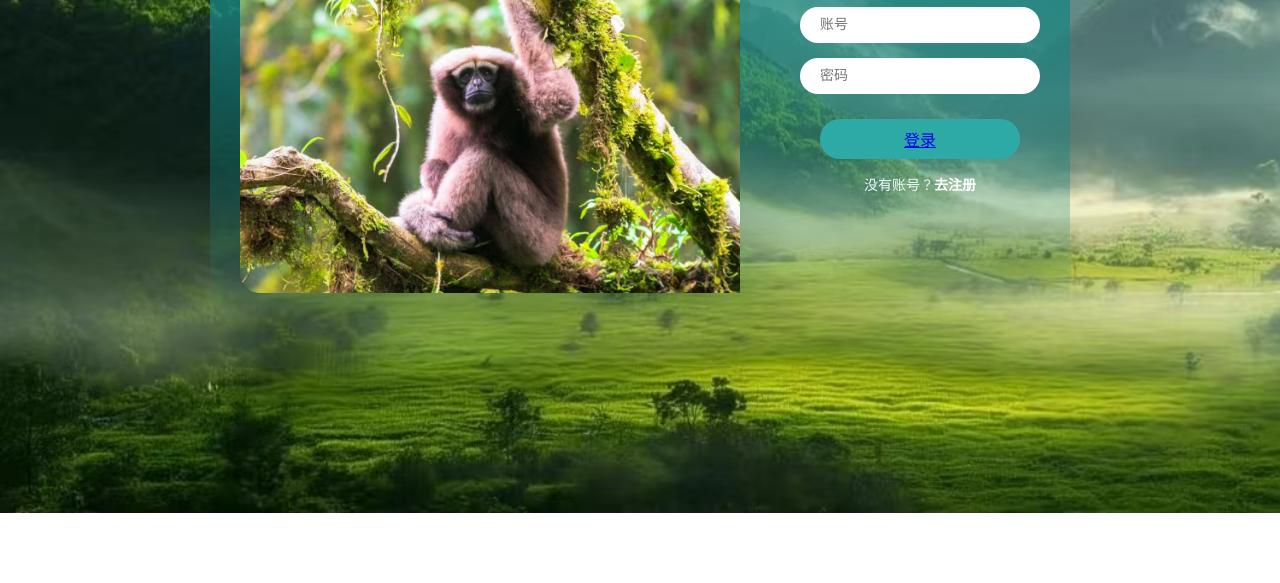
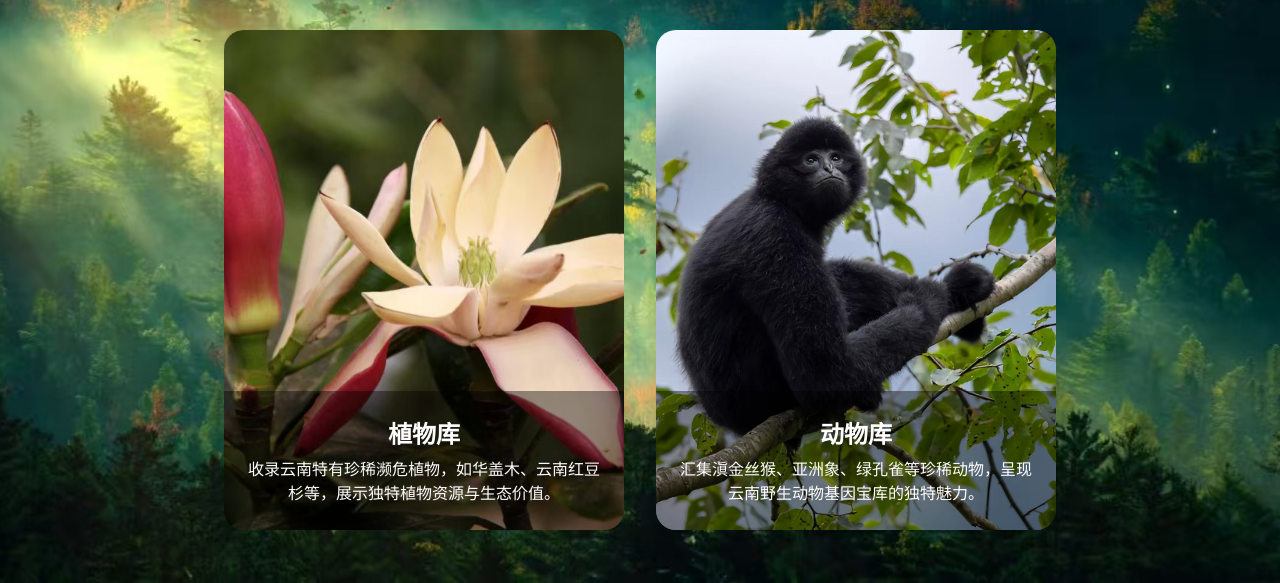
Before and after one commit to QQ929888/Yunnan-wildlife, a website: page index.html in a window 1280 px wide. Shown: the part 287-870 px from the top of the page. Before the commit the page ends 800 px from the top, so only its background shows below. Drawn offline with Linux system fonts and the light colour scheme.

Commit message:
Add files via upload

```diff
--- a/index.html
+++ b/index.html
@@ -2,35 +2,71 @@
 <html lang="en">
 <head>
     <meta charset="UTF-8">
-    <title>登录/注册</title>
-    <link rel="stylesheet" href="sty4.css">
+    <meta name="viewport" content="width=device-width, initial-scale=1.0">
+    <title>云南珍稀动植物库</title>
+    <link rel="stylesheet" href="sty3.css">
 </head>
 <body>
-<div class="content">
-    <div class="login-content">
-        <a href="#" class="banner-box"></a>
 
-        <!-- 登录框 -->
-        <div class="login-box" id="loginBox">
-            <h1>账号登录</h1>
-            <input type="text" placeholder="账号" id="loginUser">
-            <input type="password" placeholder="密码" id="loginPwd">
-            <button class="login-btn" id="loginBtn"><a href="index2.html">登录</a></button>
-            <p class="switch">没有账号？<span id="toReg">去注册</span></p>
+<!-- 顶部导航栏 -->
+<nav class="navbar">
+    <div class="logo">
+
+        <span>云南珍稀动植物库</span>
+    </div>
+    <ul class="nav-menu">
+        <li><a href=" " class="active">首页</a></li>
+        <li><a href="#">植物库</a></li>
+        <li><a href="#">动物库</a></li>
+
+    </ul>
+    <div class="user">
+        <a href="index1.html">登录</a>
+        <a href="index1.html">注册</a>
+    </div>
+</nav>
+
+<!-- 大图背景区域 -->
+<section class="banner">
+    <div class="banner-content">
+        <div class="banner-title">
+
+            <h1>云南珍稀动植物库</h1>
+        </div>
+        <p>云南素有"动植物王国"美誉，是中国生物多样性最丰富的省份，拥有全国50％以上的动植物种类，
+            其中大量物种为云南特有、珍稀濒危。本库系统收录云南境内珍稀、特有、濒危动植物资源，涵盖物种信息、
+            分布区域、保护现状、生态价值等内容，为科研、教育、保护提供权威数据支持，助力生物多样性保护与生态文明建设。</p>
+        <div class="search-box">
+<!--            <input type="text" placeholder="搜索">-->
+<!--            <button>搜索</button>-->
+        </div>
+    <!-- 两个卡片区域 -->
+<section class="card-box">
+  <!-- 植物库卡片：图片写在HTML里，点击跳转到plant.html -->
+  <a href=" " class="card-link">
+    <div class="card1">
+      <img src="shouye4.jpg" alt="植物库" class="card-img">
+      <div class="card-text">
+        <h3>植物库</h3>
+        <p>收录云南特有珍稀濒危植物，如华盖木、云南红豆杉等，展示独特植物资源与生态价值。</p >
+      </div>
+    </div>
+  </a >
+
+  <!-- 动物库卡片：图片写在HTML里，点击跳转到animal.html -->
+  <a href=" " class="card-link">
+    <div class="card2">
+      <img src="shouye5.jpg" alt="动物库" class="card-img">
+      <div class="card-text">
+        <h3>动物库</h3>
+        <p>汇集滇金丝猴、亚洲象、绿孔雀等珍稀动物，呈现云南野生动物基因宝库的独特魅力。</p >
+      </div>
+    </div>
+  </a >
+</section>
         </div>
 
-        <!-- 注册框（默认隐藏） -->
-        <div class="reg-box" id="regBox">
-            <h1>账号注册</h1>
-            <input type="text" placeholder="请输入账号" id="regUser">
-            <input type="password" placeholder="请输入密码" id="regPwd">
-            <input type="password" placeholder="确认密码" id="regPwd2">
-            <button class="login-btn" id="regBtn">注册</button>
-            <p class="switch">已有账号？<span id="toLogin">去登录</span></p>
-        </div>
-    </div>
-</div>
+</section>
 
-<script src="index.js"></script>
 </body>
 </html>
--- a/sty3.css
+++ b/sty3.css
@@ -109,28 +109,69 @@
     /*background: #000000;*/
 }
 
-.card1 {
-    width: 400px;
-    height: 500px;
-    background: url("shouye4.jpg") center/cover no-repeat;
-    padding: 10px;
-    border-radius: 20px;
-    box-shadow: 0 2px 10px rgba(0,0,0,0.1);
-    display: flex;        /* 保留你原来的 */
-    flex-direction: column;/* 保留你原来的 */
-    justify-content: flex-end; /* ✅ 只加这一句，把内容推到底部 */
+/* 卡片容器：保持原来的flex布局 */
+.card-box {
+  display: flex;
+  justify-content: center;
+  gap: 2rem;
+  padding: 2rem;
 }
 
-.card2 {
-    width: 400px;
-    height: 500px;
-    background: url("shouye5.jpg") center/cover no-repeat;
-    padding: 10px;
-    border-radius: 20px;
-    box-shadow: 0 2px 10px rgba(0,0,0,0.1);
-    display: flex;        /* 保留你原来的 */
-    flex-direction: column;/* 保留你原来的 */
-    justify-content: flex-end; /* ✅ 只加这一句，把内容推到底部 */
+/* 卡片通用样式 */
+.card1, .card2 {
+  width: 400px;
+  height: 500px;
+  border-radius: 20px;
+  box-shadow: 0 2px 10px rgba(0,0,0,0.1);
+  display: flex;
+  flex-direction: column;
+  overflow: hidden; /* 防止图片溢出圆角 */
+  position: relative;
+}
+
+/* 图片样式：铺满卡片，适配尺寸 */
+.card-img {
+  width: 100%;
+  height: 100%;
+  object-fit: cover; /* 保持图片比例，铺满容器 */
+  position: absolute;
+  top: 0;
+  left: 0;
+  z-index: 1;
+}
+
+/* 文字容器：放在图片底部 */
+.card-text {
+  position: absolute;
+  bottom: 0;
+  left: 0;
+  right: 0;
+  padding: 1.5rem;
+  background: rgba(0,0,0,0.4); /* 半透明黑底，让文字更清晰 */
+  color: white;
+  z-index: 2;
+  display: flex;
+  flex-direction: column;
+  justify-content: flex-end;
+}
+
+/* 链接样式：去掉默认下划线，继承颜色 */
+.card-link {
+  text-decoration: none;
+  color: inherit;
+  display: block;
+  cursor: pointer;
+}
+
+/* 文字样式：保持原来的排版 */
+.card-text h3 {
+  margin: 0 0 0.5rem 0;
+  font-size: 1.5rem;
+}
+
+.card-text p {
+  margin: 0;
+  line-height: 1.5;
 }
 
 .card h3 {
--- a/sty4.css
+++ b/sty4.css
@@ -76,6 +76,7 @@
     font-size: 14px;
 }
 
+/* 👇 这里是修改后的按钮样式，加了按压效果 */
 .login-btn {
     margin-top: 10px;
     width: 200px;
@@ -87,6 +88,19 @@
     font-size: 16px;
     color: white;
     cursor: pointer;
+
+    /* 关键：加过渡动画，让下沉/上浮更丝滑 */
+    transition: all 0.2s ease;
+}
+
+/* 点击按住时：下沉效果 */
+.login-btn:active {
+    transform: scale(0.95);   /* 轻微缩小，模拟按下去 */
+    opacity: 0.9;              /* 稍微变暗，增强真实感 */
+    /* 如果你想要“往下移”的下沉感，用下面这行替换上面两行：
+    transform: translateY(2px);
+    box-shadow: inset 0 2px 4px rgba(0,0,0,0.2);
+    */
 }
 
 .switch {
```
Also changed, not shown: index1.html (+25 -48 lines), index2.html (+20 -7 lines), plant.html (+1 -1 lines).
